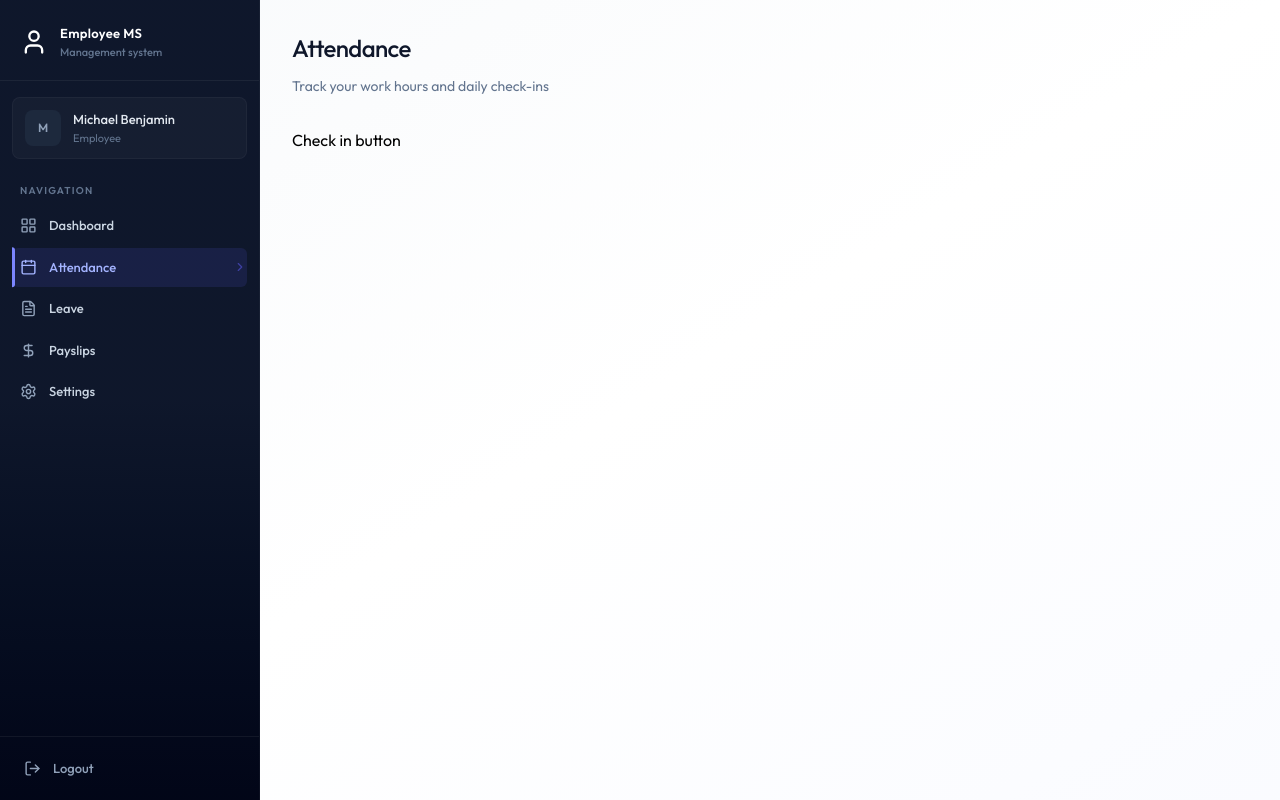
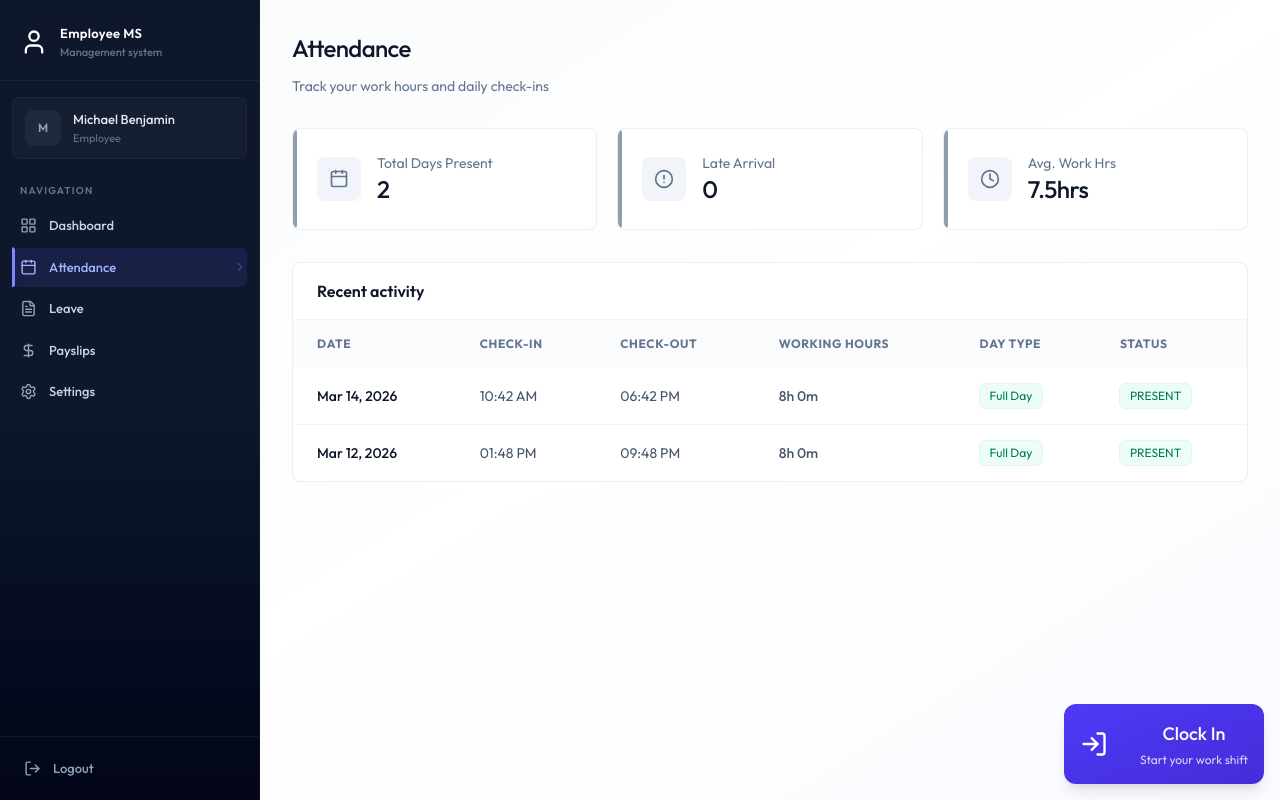
Before and after one commit to Xlence1624/Employee-management-system, a React (Vite) app in the folder Client/: page /attendance in a window 1280 px wide. Built offline with nearby package versions, Linux system fonts and the light colour scheme.

Commit message:
Attendance ui completed
Signed-off-by: Xlence1624 <xlence1624@gmail.com>

```diff
--- a/Client/package.json
+++ b/Client/package.json
@@ -8,10 +8,10 @@
     "build": "vite build",
     "lint": "eslint .",
     "preview": "vite preview"
-
   },
   "dependencies": {
     "@tailwindcss/vite": "^4.2.2",
+    "date-fns": "^4.1.0",
     "lucide-react": "^1.8.0",
     "react": "^19.2.5",
     "react-dom": "^19.2.5",
--- a/Client/src/App.jsx
+++ b/Client/src/App.jsx
@@ -31,7 +31,7 @@
           <Route path="/settings" element={<Settings />} />
         </Route>
         <Route path="/print/payslips/:id" element={<Printpayslip />} />
-        <Route path="*" element={<Navigate to="/login" replace />} />
+        <Route path="*" element={<Navigate to="/dashboard" replace />} />
       </Routes>
     </BrowserRouter>
   );
--- a/Client/src/components/attendance/AttendanceHistory.jsx
+++ b/Client/src/components/attendance/AttendanceHistory.jsx
@@ -1,8 +1,74 @@
 import React from 'react'
+import { getDayTypeDisplay, getWorkingHoursDisplay } from '../../assets/assets';
+import {format} from "date-fns";
 
-const AttendanceHistory = () => {
+
+
+
+
+
+
+
+
+
+const AttendanceHistory = ({ history }) => {
   return (
-    <div>AttendanceHistory</div>
+    <div className="card overflow-hidden">
+      <div className="px-6 py-4 border-b border-slate-100">
+        <h3 className="font-semibold text-slate-900">Recent activity</h3>
+      </div>
+      <div className="overflow-x-auto">
+        <table className="table-modern">
+          <thead>
+            <tr>
+              <th className="px-6 py-4">Date</th>
+              <th className="px-6 py-4">Check-in</th>
+              <th className="px-6 py-4">Check-out</th>
+              <th className="px-6 py-4">Working Hours</th>
+              <th className="px-6 py-4">Day Type</th>
+              <th className="px-6 py-4">Status</th>
+            </tr>
+          </thead>
+
+          <tbody>
+            {history.length === 0 ? (
+              <tr>
+                <td className="text-center py-12 text-slate-400" colSpan={6}>
+                  No attendance records found.
+                </td>
+              </tr>
+            ) : (
+              history.map((record) => {
+             const dayType  = getDayTypeDisplay(record)
+                return (
+               <tr key={record._id || record.id}>
+                    <td className="px-6 py-4 font-medium text-slate-900">{format(new Date(record.date), "MMM  dd, yyyy")}</td>
+                   <td className="px-6 py-4 text-slate-600">{record.checkIn ? format(new Date(record.checkIn), "hh:mm a") : ("-")}</td>
+
+                   <td className="px-6 py-4 text-slate-600">{record.checkOut ? format(new Date(record.checkOut), "hh:mm a") : ("-")}</td>
+
+                       <td className="px-6 py-4 text-slate-600 font-medium">
+                        {getWorkingHoursDisplay(record)}
+                       </td>
+
+
+                         <td className="px-6 py-4 ">
+                        {dayType.label !== "_" ? <span className={`badge ${dayType.className}`}>{dayType.label}</span> : "_"}
+                       </td>
+
+                         <td className="px-6 py-4 ">
+                       <span className={`badge ${record.status === 'PRESENT' ? 'badge-success' : record.status === "LATE" ? "badge-warning" : 'badge-danger'}`}>
+                        {record.status }
+                       </span>
+                       </td>
+                  </tr>
+                )
+              })
+            )}
+          </tbody>
+        </table>
+      </div>
+    </div>
   )
 }
 
--- a/Client/src/components/attendance/AttendanceStats.jsx
+++ b/Client/src/components/attendance/AttendanceStats.jsx
@@ -1,8 +1,50 @@
+import { CalendarIcon, AlertCircleIcon,  ClockIcon } from 'lucide-react';
 import React from 'react'
 
-const AttendanceStats = () => {
+const AttendanceStats = ({history}) => {
+  const totalPresent = history.filter((h)=> h.status === "PRESENT" || h.status === "LATE").length;
+  const totalLate = history.filter((h)=> h.status === "LATE").length;
+  const stats = [
+    {
+      label: "Total Days Present",
+      value: totalPresent,
+      icon: CalendarIcon,
+    },
+    {
+      label: "Late Arrival",
+      value: totalLate,
+      icon: AlertCircleIcon,
+    },
+     {
+      label: "Avg. Work Hrs",
+      value: "7.5hrs",
+      icon: ClockIcon,
+    }
+  ]
   return (
-    <div>AttendanceStats</div>
+    <div className="grid grid-cols-1 sm:grid-cols-3 gap-4 sm:gap-5 mb-8">
+
+{stats.map((s) => (
+<div key={s.label} className="card card-hover p-5 sm:p-6 flex items-center gap-4 relative overflow-hidden group">
+  <div className='absolute left-0 top-0 bottom-0 w-1 rounded-r-full bg-slate-500/70 group-hover:bg-indigo-500/70'/>
+  <div className="p-3 bg-slate-100 rounded-lg group-hover:bg-indigo-50 transition-colors duration-200">
+
+<s.icon className="w-5 h-5 text-slate-500 group-hover:text-indigo-600 transition-colors duration-200 "/>
+
+  </div>
+
+
+  <div>
+    <p className="text-sm  text-slate-500">{s.label}</p>
+
+      <p className="text-2xl font-medium text-slate-900 tracking-tight">{s.value}</p>
+  </div>
+
+</div>
+
+))}
+
+    </div>
   )
 }
 
--- a/Client/src/components/attendance/CheckinButton.jsx
+++ b/Client/src/components/attendance/CheckinButton.jsx
@@ -1,28 +1,52 @@
-import React from 'react'
-import { useState } from 'react'
+import { LogInIcon, LogOutIcon } from "lucide-react";
+import React from "react";
+import { useState } from "react";
 
-const CheckinButton = ({todayRecord, onAction}) => {
+const CheckinButton = ({ todayRecord, onAction }) => {
   const [Loading, setLoading] = useState(false);
   const handleAttendance = async () => {
     setLoading(true);
     setTimeout(() => {
-      setLoading(false)
+      setLoading(false);
       onAction();
-    }, 1000)
-  }
-  if (todayRecord?.checkedOut){
+    }, 1000);
+  };
+  if (todayRecord?.checkedOut) {
     return (
       <div className="flex flex-col items-center justify-center p-8 bg-slate rounded-2xl border border-slate-200">
-      <h3 className="text-slate-500btext-sm mt-1">Work day completed</h3>
-      <p>Great Job! See you tomorrow</p>
+        <h3 className="text-slate-500btext-sm mt-1">Work day completed</h3>
+        <p>Great Job! See you tomorrow</p>
       </div>
-    )
+    );
   }
 
   const isCheckedIn = !!todayRecord?.checkedIn;
   return (
-    <div>CheckinButton</div>
-  )
-}
+    <div className="absolute bottom-4 right-4 flex flex-col z-1">
+      <button
+        className={`w-full max-w-xs flex justify-between items-center gap-8 p-4 rounded-xl bg-linear-to-br text-white ${isCheckedIn ? "from-slate-700 to-slate-900" : "from-indigo-600 to-indigo-700"} shadow-lg hover:shadow-xl transition-shadow duration-300`}
+        onClick={handleAttendance}
+        disabled={Loading}
+      >
+        {Loading ? (
+          <Loader2Icon className="animate-spin size-7" />
+        ) : isCheckedIn ? (
+          <LogOutIcon className="size-7" />
+        ) : (
+          <LogInIcon className="size-7" />
+        )}
 
-export default CheckinButton
+        <div className="relative flex flex-col items-center text-center">
+          <h2 className="text-lg font-medium mb-1">
+            {Loading ? "Processing..." : isCheckedIn ? "Clock Out" : "Clock In"}
+          </h2>
+          <p className="text-xs opacity-80">
+            {isCheckedIn ? "Click to start your shift" : "Start your work shift"}
+          </p>
+        </div>
+      </button>
+    </div>
+  );
+};
+
+export default CheckinButton;
--- a/Client/src/pages/Attendance.jsx
+++ b/Client/src/pages/Attendance.jsx
@@ -2,6 +2,9 @@
 import { useState, useCallback, useEffect } from 'react'
 import Loading from '../components/Loading'
 import { dummyAttendanceData } from '../assets/assets'
+import CheckinButton from '../components/attendance/CheckinButton'
+import AttendanceStats from '../components/attendance/AttendanceStats'
+import AttendanceHistory from '../components/attendance/AttendanceHistory'
 
 const Attendance = () => {
   const [history, setHistory] = useState([]);
@@ -34,10 +37,11 @@
   <p className="text-rose-600">You can no longer clock in or out because your employee records have been deleted.</p>
 </div>) : (
   <div className="mb-8">
-  Check in button
+  <CheckinButton todayRecord={todayRecord} onAction={fetchData}/>
    </div>
 )}
-
+<AttendanceStats history={history}/>
+<AttendanceHistory history={history}/>
     </div>
   )
 }
```
Also changed, not shown: 1 other file (tests, documents, lock files or other folders).
